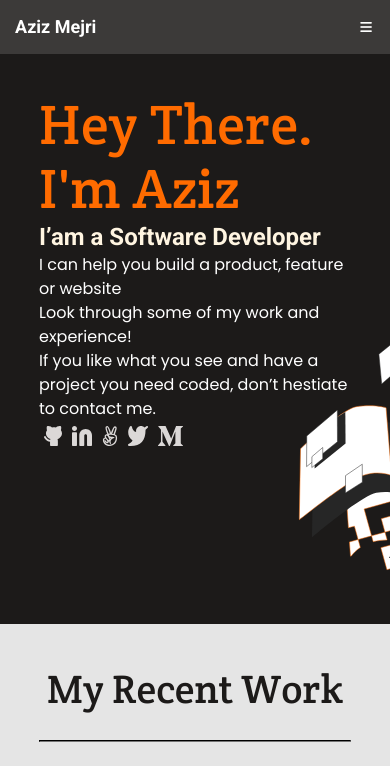
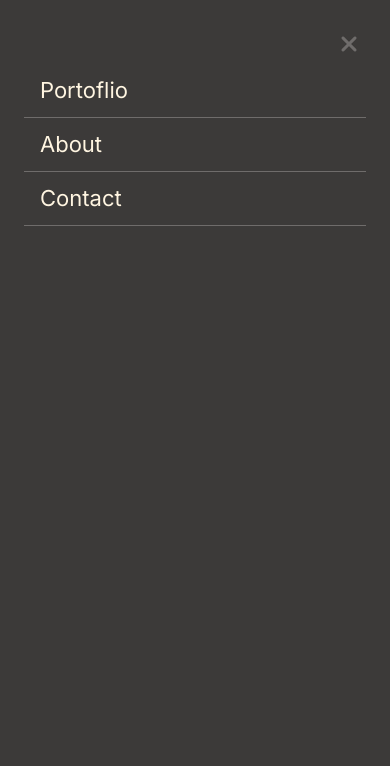
Before and after one commit to barackm/cr-portfolio, a website: page index.html in a window 390 px wide. Both pictures are taken after a click on the button 366 px from the left and 27 px from the top of the page. Shown: the top 766 px of the page. Drawn offline with Linux system fonts and the light colour scheme.

Commit message:
Finish the logic for opening and closing the menu

```diff
--- a/index.html
+++ b/index.html
@@ -445,5 +445,6 @@
       src="https://kit.fontawesome.com/e966a3bd22.js"
       crossorigin="anonymous"
     ></script>
+    <script src="./js/main.js"></script>
   </body>
 </html>
--- /dev/null
+++ b/js/main.js
@@ -0,0 +1,23 @@
+const menuBars = document.querySelector('.menu-bars');
+const closeMenu = document.querySelector('.menu-close');
+const nav = document.querySelector('.desktop-nav');
+const navLinks = document.querySelectorAll('.nav-link');
+
+const closeMobileNav = () => {
+  nav.classList.remove('open');
+};
+
+window.onload = () => {
+  menuBars.addEventListener('click', () => {
+    nav.classList.add('open');
+  });
+  closeMenu.addEventListener('click', () => {
+    closeMobileNav();
+  });
+
+  Array.from(navLinks).map((link) => {
+    link.addEventListener('click', () => {
+      closeMobileNav();
+    });
+  });
+};
```
